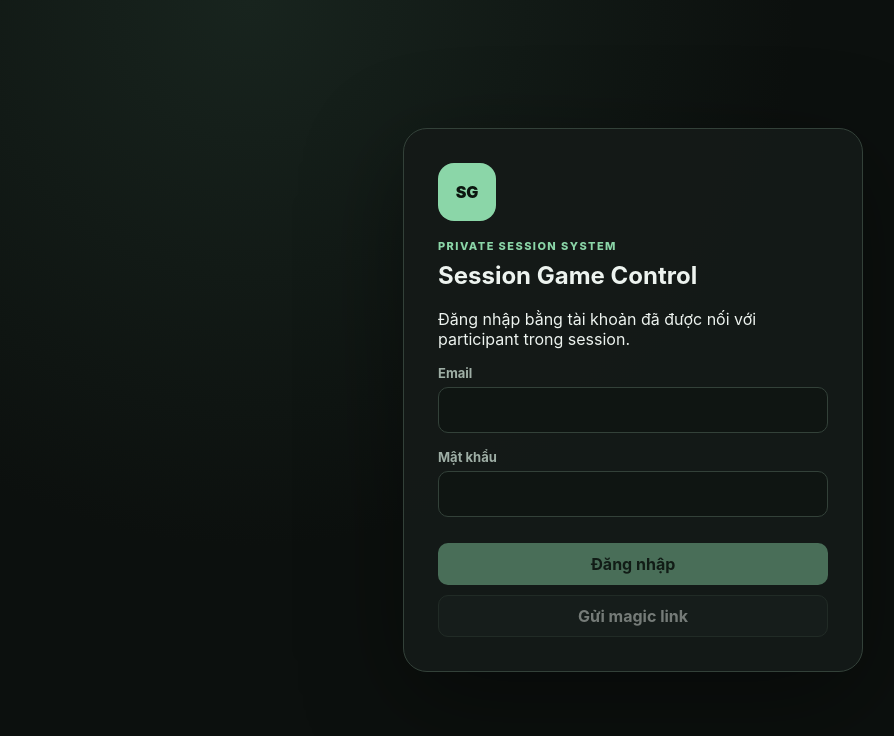
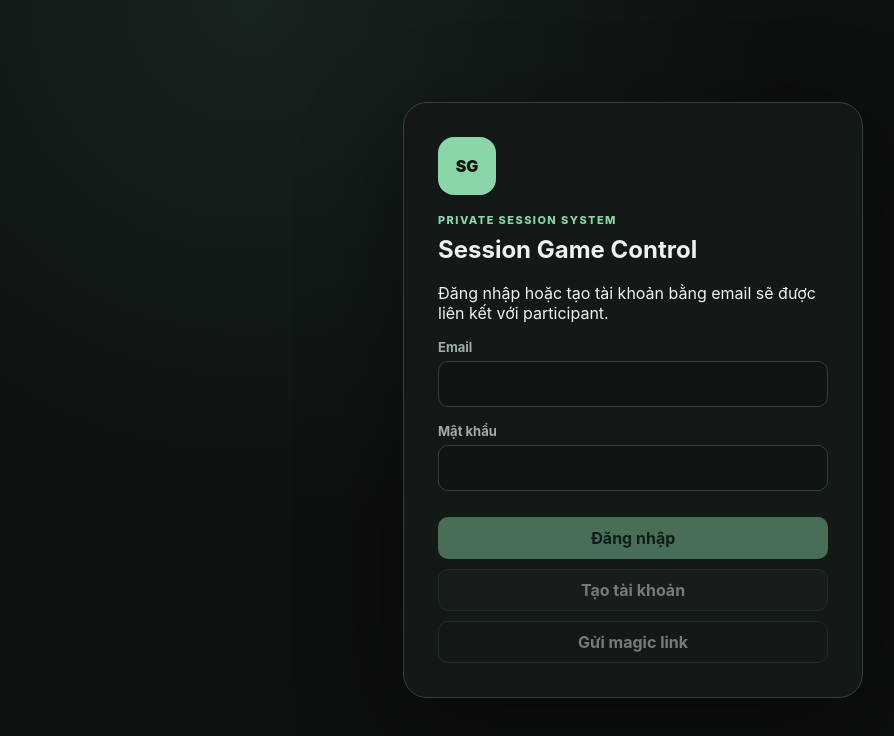
Before and after one commit to hellodalathostel/private-, a React (Vite) app in the folder session-game-app/: page /#/login in a window 1280 px wide. Shown: the top 736 px of the page, without its empty margins (7-901 px from the left). Built offline with nearby package versions, Linux system fonts and the light colour scheme; no server answers.

Commit message:
feat: add Supabase Auth account registration

```diff
--- a/session-game-app/src/pages/LoginPage.tsx
+++ b/session-game-app/src/pages/LoginPage.tsx
@@ -11,6 +11,8 @@ export function LoginPage() {
   const [busy, setBusy] = useState(false)
   if (user) return <Navigate to="/" replace />
 
+  const redirectUrl = () => new URL(import.meta.env.BASE_URL, window.location.origin).toString()
+
   async function signInWithPassword() {
     setBusy(true)
     setMessage(null)
@@ -19,23 +21,36 @@ export function LoginPage() {
     setBusy(false)
   }
 
+  async function signUp() {
+    setBusy(true)
+    setMessage(null)
+    const { data, error } = await supabase.auth.signUp({
+      email,
+      password,
+      options: { emailRedirectTo: redirectUrl(), data: { display_name: email.split('@')[0] } },
+    })
+    if (error) setMessage(error.message)
+    else setMessage(data.session ? 'Tài khoản đã được tạo và đăng nhập.' : 'Tài khoản đã được tạo. Kiểm tra email xác nhận trước khi đăng nhập.')
+    setBusy(false)
+  }
+
   async function sendMagicLink() {
     setBusy(true)
     setMessage(null)
-    const redirectUrl = new URL(import.meta.env.BASE_URL, window.location.origin).toString()
-    const { error } = await supabase.auth.signInWithOtp({ email, options: { emailRedirectTo: redirectUrl } })
+    const { error } = await supabase.auth.signInWithOtp({ email, options: { emailRedirectTo: redirectUrl() } })
     setMessage(error ? error.message : 'Đã gửi magic link. Kiểm tra email để tiếp tục.')
     setBusy(false)
   }
 
   return <div className="login-page"><section className="login-card">
     <span className="brand-mark large">SG</span><span className="eyebrow">Private session system</span><h1>Session Game Control</h1>
-    <p>Đăng nhập bằng tài khoản đã được nối với participant trong session.</p>
+    <p>Đăng nhập hoặc tạo tài khoản bằng email sẽ được liên kết với participant.</p>
     {!hasSupabaseConfig ? <div className="notice warning">Chưa cấu hình Supabase. Sao chép <code>.env.example</code> thành <code>.env.local</code> và điền publishable key.</div> : null}
     <label className="field-label" htmlFor="email">Email</label><input id="email" type="email" value={email} onChange={(event) => setEmail(event.target.value)} autoComplete="email" />
-    <label className="field-label" htmlFor="password">Mật khẩu</label><input id="password" type="password" value={password} onChange={(event) => setPassword(event.target.value)} autoComplete="current-password" />
-    <button className="button button-primary full" disabled={busy || !email || !password || !hasSupabaseConfig} onClick={() => void signInWithPassword()}>Đăng nhập</button>
-    <button className="button button-secondary full" disabled={busy || !email || !hasSupabaseConfig} onClick={() => void sendMagicLink()}>Gửi magic link</button>
+    <label className="field-label" htmlFor="password">Mật khẩu</label><input id="password" type="password" minLength={8} value={password} onChange={(event) => setPassword(event.target.value)} autoComplete="current-password" />
+    <button className="button button-primary full" disabled={busy || !email || password.length < 8 || !hasSupabaseConfig} onClick={() => void signInWithPassword()}>Đăng nhập</button>
+    <button className="button button-secondary full" disabled={busy || !email || password.length < 8 || !hasSupabaseConfig} onClick={() => void signUp()}>Tạo tài khoản</button>
+    <button className="button button-ghost full" disabled={busy || !email || !hasSupabaseConfig} onClick={() => void sendMagicLink()}>Gửi magic link</button>
     {message ? <p className="notice">{message}</p> : null}
   </section></div>
 }
```
